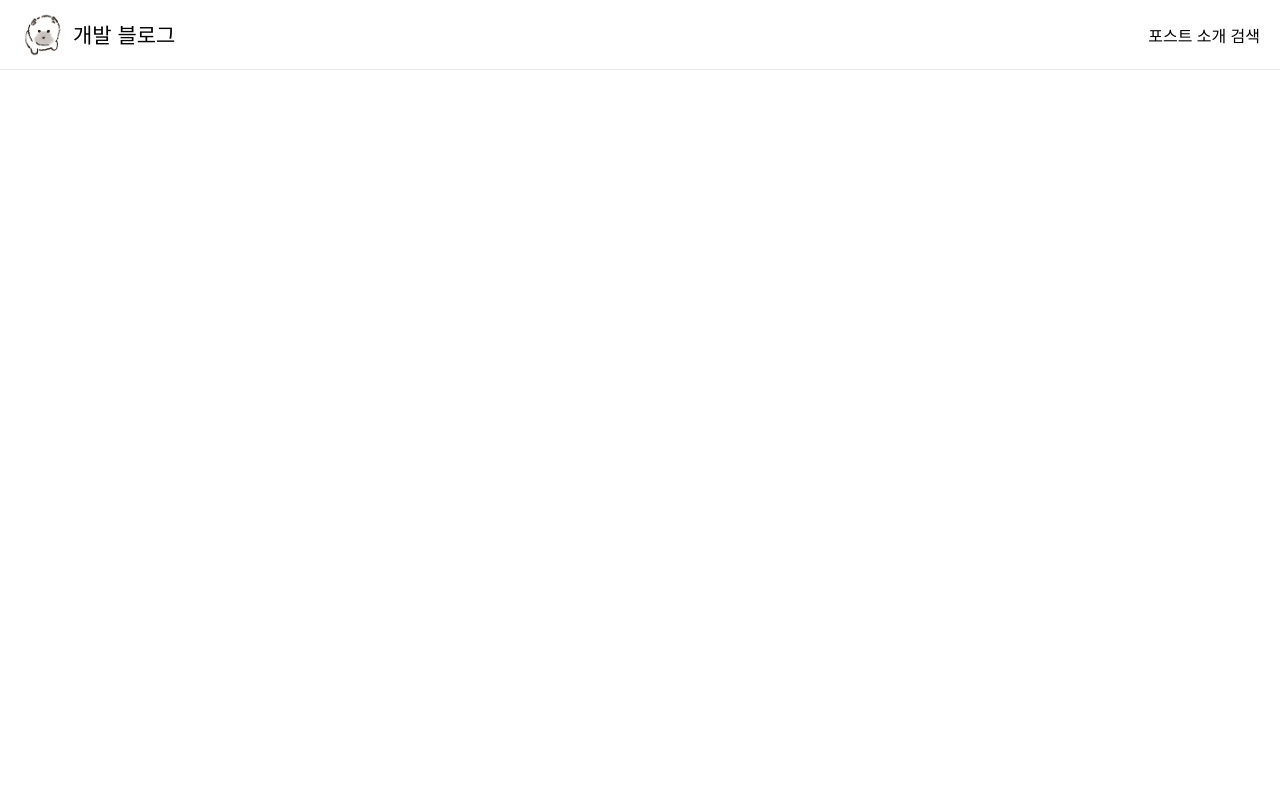
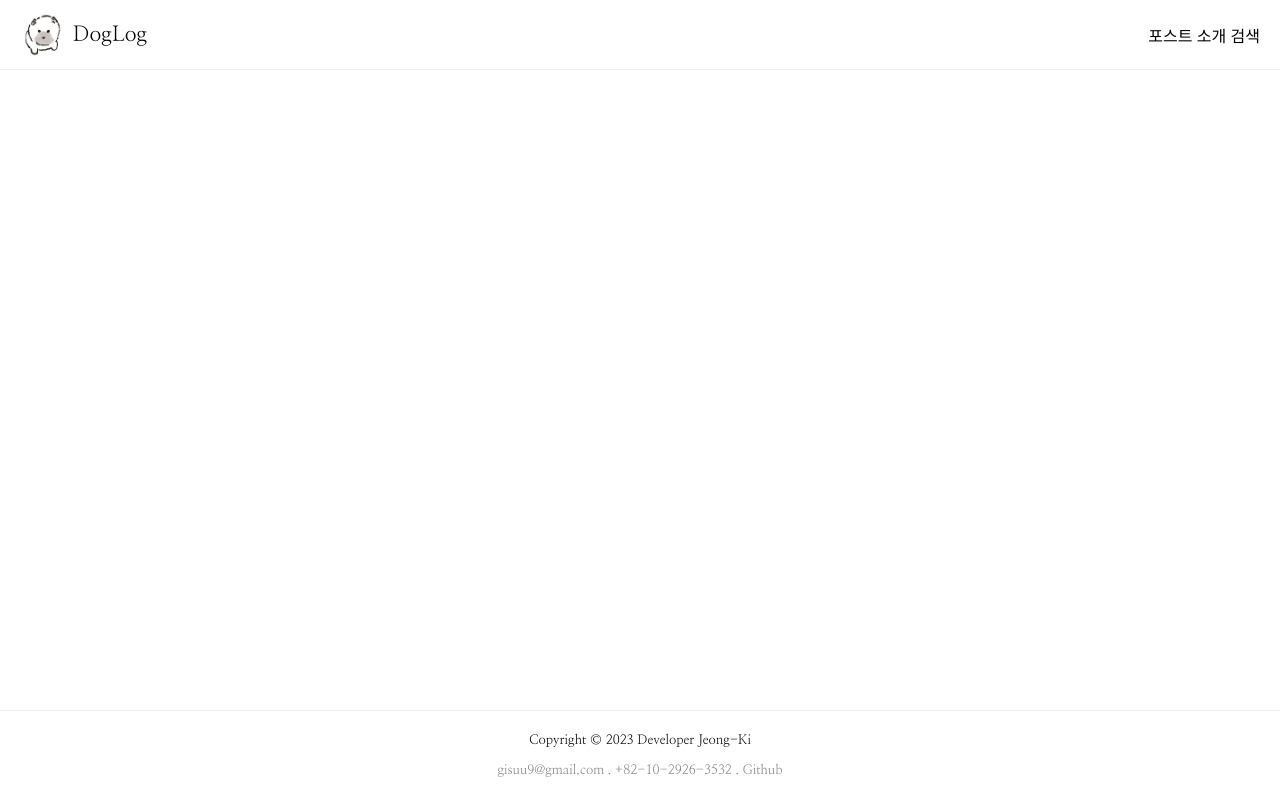
Before and after one commit to Jeong-ki/gatsby-blog, a Gatsby site: page / in a window 1280 px wide. Built offline with nearby package versions, Linux system fonts and the light colour scheme; Gatsby itself is replaced by a stand-in of ours.

Commit message:
add: Footer 컴포넌트 구현

```diff
--- a/src/components/Common/Footer.tsx
+++ b/src/components/Common/Footer.tsx
@@ -0,0 +1,32 @@
+import React, { FunctionComponent } from 'react';
+import styled from '@emotion/styled';
+import { Link } from 'gatsby';
+
+const FooterWrapper = styled.div`
+  display: grid;
+  place-items: center;
+  margin-top: auto;
+  padding: 20px 0;
+  font-size: 13px;
+  text-align: center;
+  line-height: 1.5;
+  border-top: 1px solid #eaecef;
+`;
+const MyInfo = styled.p`
+  color: #848484;
+  margin-top: 10px;
+`;
+
+const Footer: FunctionComponent = function () {
+  return (
+    <FooterWrapper>
+      Copyright © 2023 Developer Jeong-Ki
+      <MyInfo>
+        gisuu9@gmail.com . +82-10-2926-3532 .{' '}
+        <Link to="https://github.com/Jeong-ki">Github</Link>
+      </MyInfo>
+    </FooterWrapper>
+  );
+};
+
+export default Footer;
--- a/src/components/Common/GlobalStyle.tsx
+++ b/src/components/Common/GlobalStyle.tsx
@@ -16,7 +16,9 @@ const defaultStyle = css`
   #___gatsby {
     height: 100%;
   }
-
+  #gatsby-focus-wrapper {
+    height: 100%;
+  }
   a,
   a:hover {
     color: inherit;
--- a/src/components/Common/Header.tsx
+++ b/src/components/Common/Header.tsx
@@ -32,7 +32,7 @@ const Header: FunctionComponent = function () {
     <WrapHeader>
       <WrapLogo to="/">
         <LogoImage />
-        <Title>개발 블로그</Title>
+        <Title>DogLog</Title>
       </WrapLogo>
       <Menu>포스트 소개 검색</Menu>
     </WrapHeader>
--- a/src/pages/index.tsx
+++ b/src/pages/index.tsx
@@ -2,10 +2,12 @@ import React, { FunctionComponent } from 'react';
 import styled from '@emotion/styled';
 import GlobalStyle from 'components/Common/GlobalStyle';
 import Header from 'components/Common/Header';
+import Footer from 'components/Common/Footer';
 
 const Container = styled.div`
   display: flex;
-  flex-direction: colum;
+  flex-direction: column;
+  justify-content: space-between;
   height: 100%;
 `;
 
@@ -14,6 +16,7 @@ const IndexPage: FunctionComponent = function () {
     <Container>
       <GlobalStyle />
       <Header />
+      <Footer />
     </Container>
   );
 };
```
